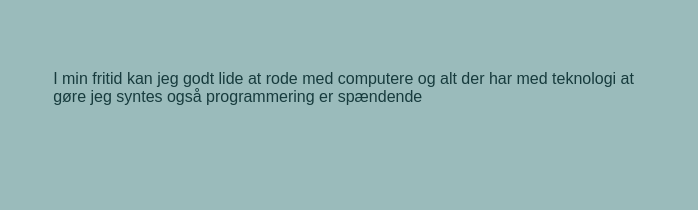
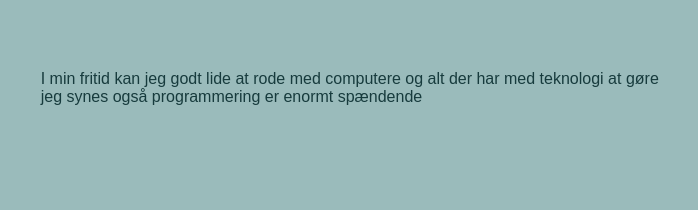
Before and after one commit to zander642/Zander-Portfolio, a website: page index.html in a window 1280 px wide. Shown: the part 150-360 px from the top of the page, 427-1125 px from the left. Drawn offline with Linux system fonts and the light colour scheme.

Commit message:
stavefejl

```diff
--- a/index.html
+++ b/index.html
@@ -38,7 +38,7 @@
 
         <p>
             I min fritid kan jeg godt lide at rode med computere og alt der har med teknologi at gøre
-            jeg syntes også programmering er spændende
+            jeg synes også programmering er enormt spændende
         </p>
 
         <img src="billeder/zander.png" alt="Portræt af mig selv">
```
